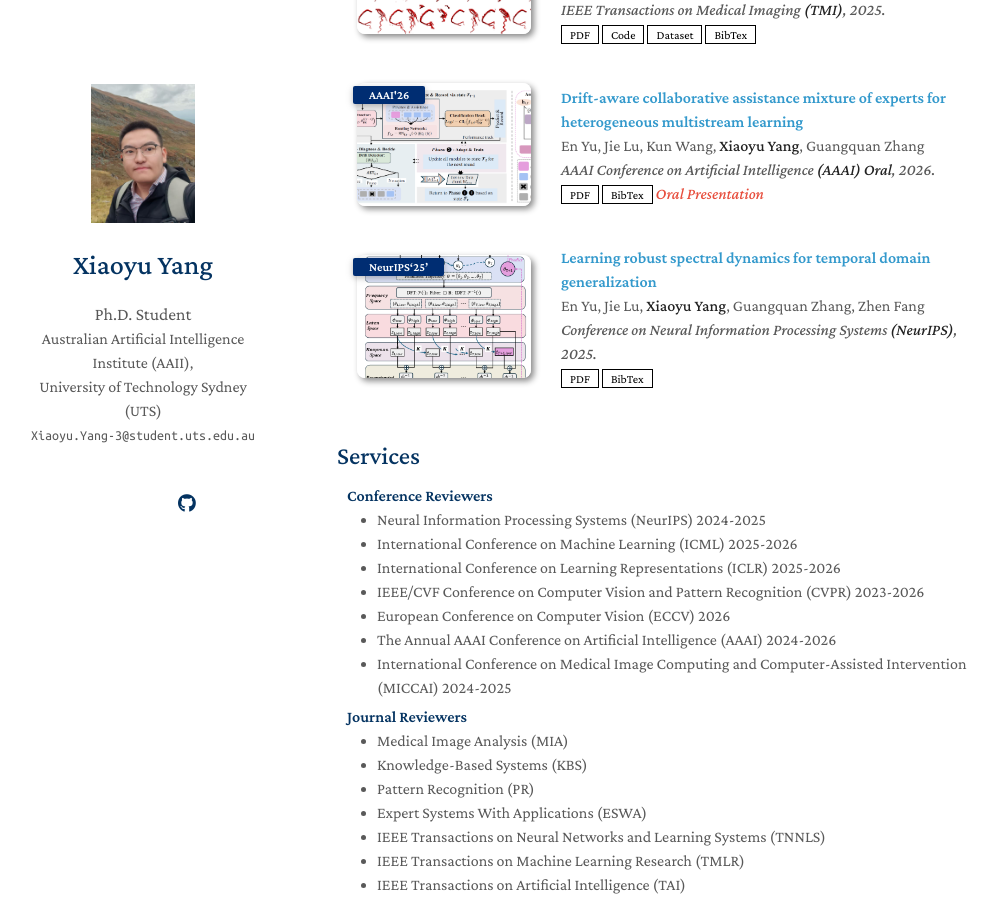
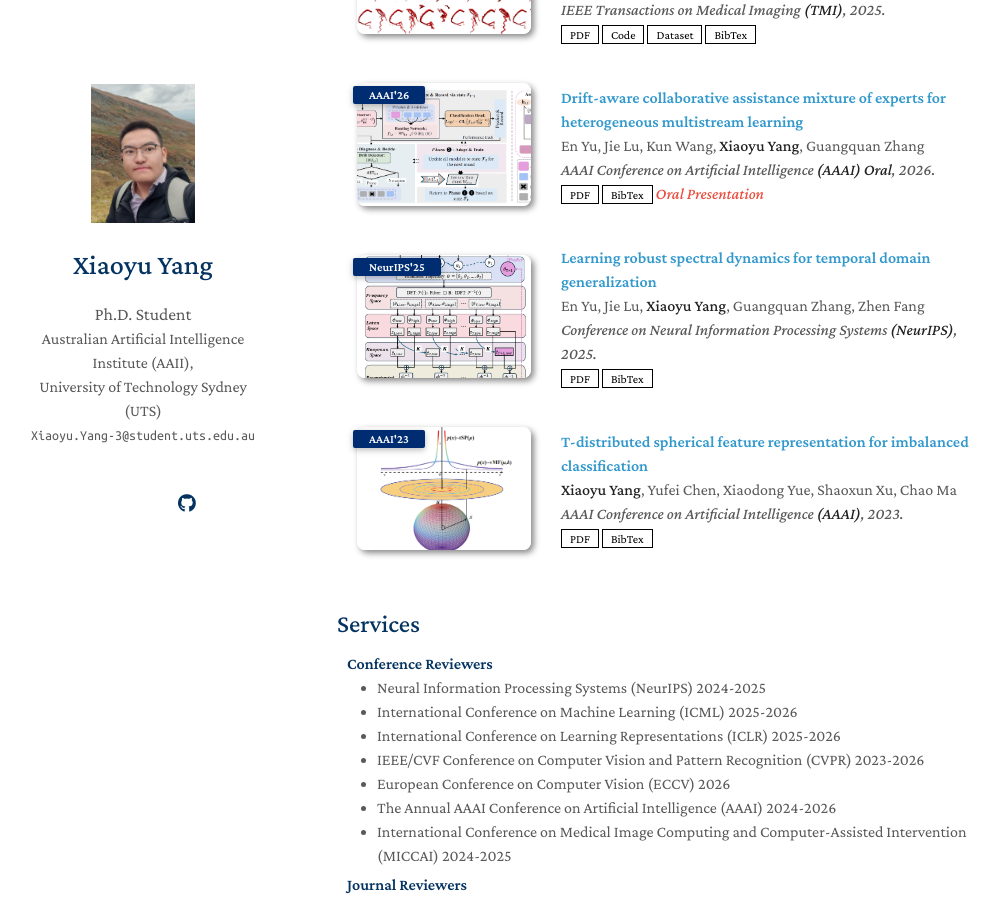
Before and after one commit to XiaoyuYoung/XiaoyuYoung.github.io, a Jekyll site: the page built from index.md, in a window 1280 px wide and 900 px high, scrolled down 1213 px. Shown: the whole window, without its empty margins (133-1132 px from the left). Built offline with Jekyll 4.4.1, drawn with Linux system fonts in a browser that asks for light colours; a style sheet for code colours, icons or effects is not loaded; our own code applies the rules of GitHub Pages for plain Markdown files.

Commit message:
Update publications.yml

```diff
--- a/_data/publications.yml
+++ b/_data/publications.yml
@@ -49,8 +49,16 @@ main:
 
   - title: "Learning robust spectral dynamics for temporal domain generalization"
     authors: En Yu, Jie Lu, <strong>Xiaoyu Yang</strong>, Guangquan Zhang, Zhen Fang
-    conference_short: "NeurIPS‘25’"
+    conference_short: "NeurIPS'25"
     conference: Conference on Neural Information Processing Systems <strong>(NeurIPS)</strong>, 2025.
     pdf: "https://openreview.net/pdf?id=efrFbKYobs"
     bibtex: "https://scholar.googleusercontent.com/scholar.bib?q=info:DTwnklHqz50J:scholar.google.com/&output=citation&scisdr=CjyFo3gOEPj-yQRv5Os:ADi0EEUAAAAAacJp_Os8rRMiIfYVNGCIUO-0OEM&scisig=ADi0EEUAAAAAacJp_NeZiht6GDVxNB3RwTOzZIc&scisf=4&ct=citation&cd=-1&hl=zh-CN&scfhb=1"
     image: "./assets/img/yuNeurIPS25.png"
+
+  - title: "T-distributed spherical feature representation for imbalanced classification"
+    authors: <strong>Xiaoyu Yang</strong>, Yufei Chen, Xiaodong Yue, Shaoxun Xu, Chao Ma
+    conference_short: "AAAI'23"
+    conference: AAAI Conference on Artificial Intelligence <strong>(AAAI)</strong>, 2023.
+    pdf: "https://ojs.aaai.org/index.php/AAAI/article/download/26284/26056"
+    bibtex: "https://scholar.googleusercontent.com/scholar.bib?q=info:QjYjCqvQ2h8J:scholar.google.com/&output=citation&scisdr=CjyFo3gOEPj-yQRyVKc:ADi0EEUAAAAAacJ0TKcps8gMCY8E9xLLYulotVI&scisig=ADi0EEUAAAAAacJ0TKaXkgxR05gkyULnHhexO18&scisf=4&ct=citation&cd=-1&hl=zh-CN"
+    image: "./assets/img/aaai_2023.png"
```
